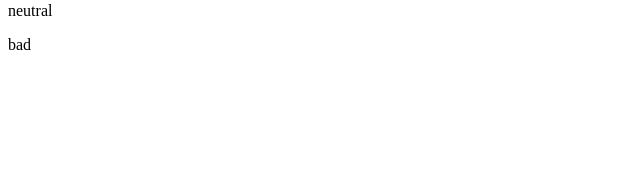
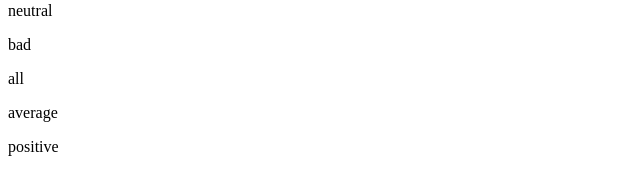
Before and after one commit to johannesvihavainen/fullstack-open-submissions, a React (Vite) app in the folder part1/unicafe/: page / in a window 1280 px wide. Shown: the part 200-394 px from the top of the page, without its empty margins (0-640 px from the left). Built offline with nearby package versions, Linux system fonts and the light colour scheme.

Commit message:
Add unicafe step 2 - 1.7

```diff
--- a/part1/unicafe/src/App.jsx
+++ b/part1/unicafe/src/App.jsx
@@ -20,6 +20,20 @@ const App = () => {
     setBad(previousValue => previousValue + 1)
   }
 
+  const CalculateAverage = ({ good, neutral, bad }) => {
+    let average = (good - bad) / (good + neutral + bad)
+    return (
+      <p>average {average !== 0 && !isNaN(average) ? average : null}</p>
+    )
+  }
+
+  const CalculatePositive = () => {
+    let positive = (good / (good + neutral + bad)) * 100
+    return (
+      <p>positive {positive !== 0 && !isNaN(positive) ? positive + ' %': null}</p>
+    )
+  }
+
   return (
     <div>
       <h1>give feedback</h1>
@@ -32,6 +46,9 @@ const App = () => {
       <p>good {good !== 0 ? good : null}</p>
       <p>neutral {neutral !== 0 ? neutral : null}</p>
       <p>bad {bad !== 0 ? bad : null}</p>
+      <p>all {good + neutral + bad !== 0 ? good + neutral + bad : null}</p>
+      <CalculateAverage good={good} neutral={neutral} bad={bad} />
+      <CalculatePositive />
     </div>
   )
 }
```
